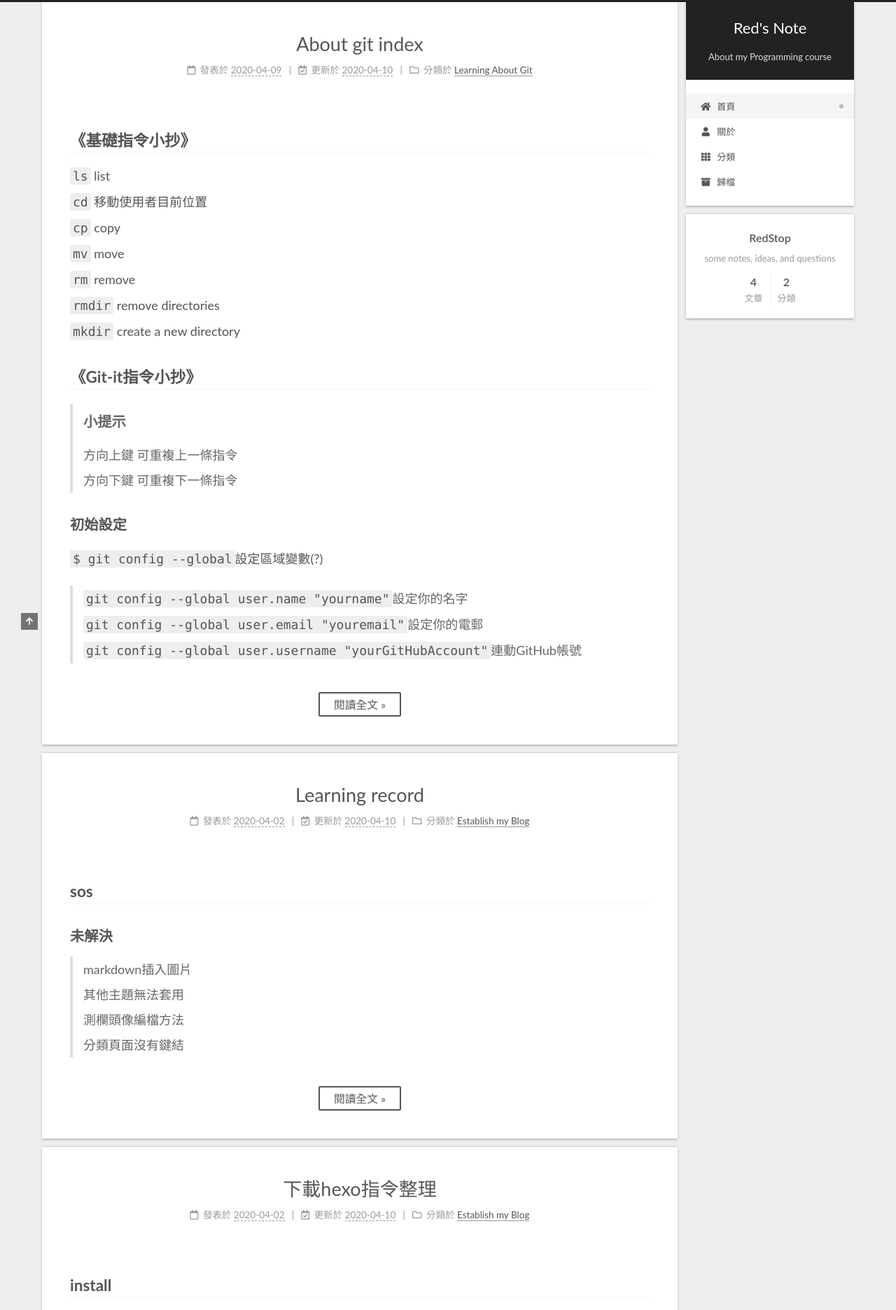
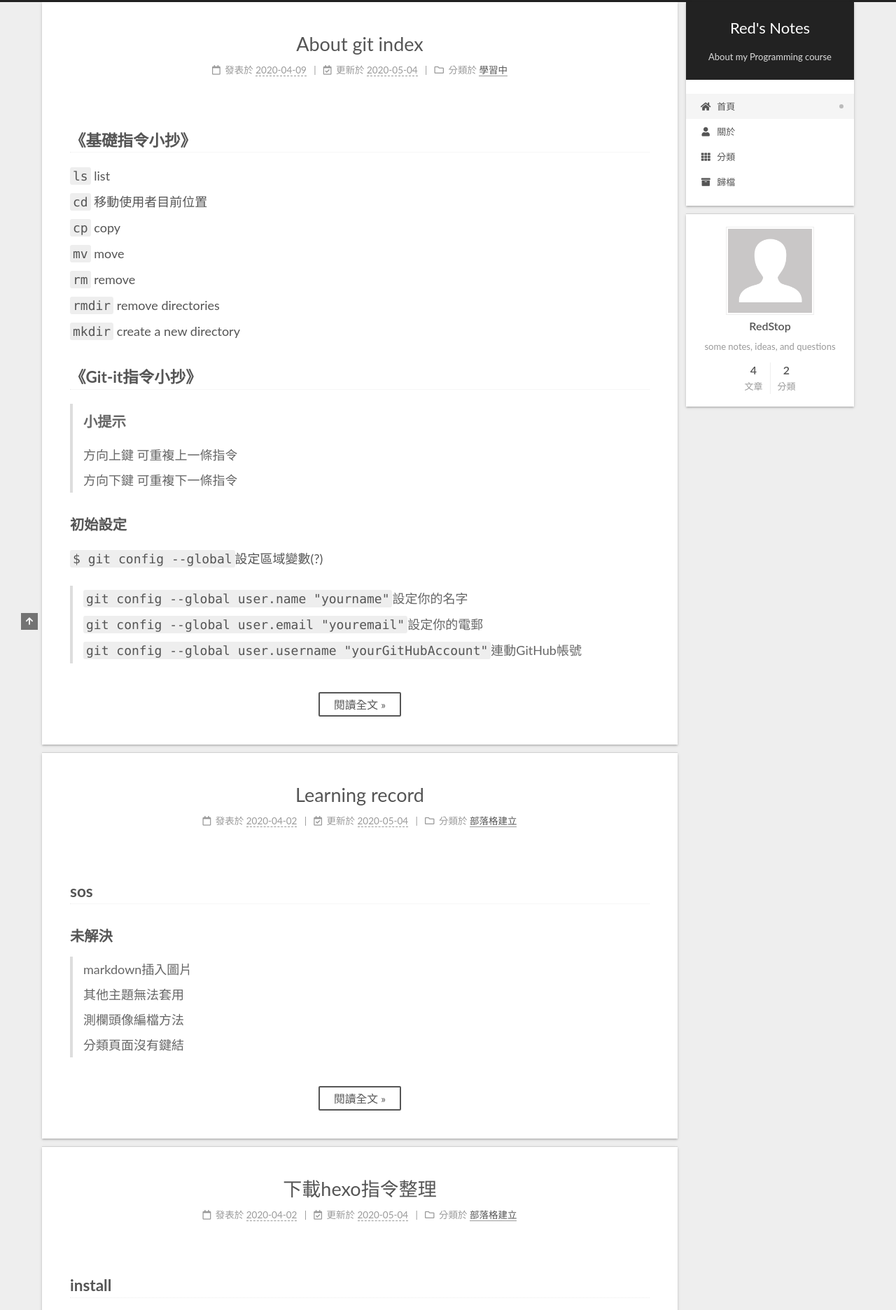
Before and after one commit to redstop07/redstop07.github.io, a plain HTML site: page index.html in a window 1280 px wide. Shown: the top 1872 px of the page at 70% size. Drawn offline with Linux system fonts and the light colour scheme.

Commit message:
Site updated: 2020-05-04 12:49:37

```diff
--- a/index.html
+++ b/index.html
@@ -22,9 +22,9 @@
 
   <meta name="description" content="some notes, ideas, and questions">
 <meta property="og:type" content="website">
-<meta property="og:title" content="Red&#39;s Note">
+<meta property="og:title" content="Red&#39;s Notes">
 <meta property="og:url" content="https://redstop07.github.io/index.html">
-<meta property="og:site_name" content="Red&#39;s Note">
+<meta property="og:site_name" content="Red&#39;s Notes">
 <meta property="og:description" content="some notes, ideas, and questions">
 <meta property="og:locale" content="zh_TW">
 <meta property="article:author" content="RedStop">
@@ -45,7 +45,7 @@
   };
 </script>
 
-  <title>Red's Note</title>
+  <title>Red's Notes</title>
 
 
 
@@ -96,7 +96,7 @@
 
     <a href="/" class="brand" rel="start">
       <span class="logo-line-before"><i></i></span>
-      <h1 class="site-title">Red's Note</h1>
+      <h1 class="site-title">Red's Notes</h1>
       <span class="logo-line-after"><i></i></span>
     </a>
       <p class="site-subtitle" itemprop="description">About my Programming course</p>
@@ -169,7 +169,7 @@
     </span>
 
     <span hidden itemprop="publisher" itemscope itemtype="http://schema.org/Organization">
-      <meta itemprop="name" content="Red's Note">
+      <meta itemprop="name" content="Red's Notes">
     </span>
       <header class="post-header">
         <h2 class="post-title" itemprop="name headline">
@@ -191,7 +191,7 @@
                   <i class="far fa-calendar-check"></i>
                 </span>
                 <span class="post-meta-item-text">更新於</span>
-                <time title="修改時間：2020-04-10 12:56:33" itemprop="dateModified" datetime="2020-04-10T12:56:33+08:00">2020-04-10</time>
+                <time title="修改時間：2020-05-04 11:21:02" itemprop="dateModified" datetime="2020-05-04T11:21:02+08:00">2020-05-04</time>
               </span>
             <span class="post-meta-item">
               <span class="post-meta-item-icon">
@@ -199,7 +199,7 @@
               </span>
               <span class="post-meta-item-text">分類於</span>
                 <span itemprop="about" itemscope itemtype="http://schema.org/Thing">
-                  <a href="/categories/Learning-About-Git/" itemprop="url" rel="index"><span itemprop="name">Learning About Git</span></a>
+                  <a href="/categories/%E5%AD%B8%E7%BF%92%E4%B8%AD/" itemprop="url" rel="index"><span itemprop="name">學習中</span></a>
                 </span>
             </span>
 
@@ -257,7 +257,7 @@
     </span>
 
     <span hidden itemprop="publisher" itemscope itemtype="http://schema.org/Organization">
-      <meta itemprop="name" content="Red's Note">
+      <meta itemprop="name" content="Red's Notes">
     </span>
       <header class="post-header">
         <h2 class="post-title" itemprop="name headline">
@@ -279,7 +279,7 @@
                   <i class="far fa-calendar-check"></i>
                 </span>
                 <span class="post-meta-item-text">更新於</span>
-                <time title="修改時間：2020-04-10 12:56:32" itemprop="dateModified" datetime="2020-04-10T12:56:32+08:00">2020-04-10</time>
+                <time title="修改時間：2020-05-04 11:19:13" itemprop="dateModified" datetime="2020-05-04T11:19:13+08:00">2020-05-04</time>
               </span>
             <span class="post-meta-item">
               <span class="post-meta-item-icon">
@@ -287,7 +287,7 @@
               </span>
               <span class="post-meta-item-text">分類於</span>
                 <span itemprop="about" itemscope itemtype="http://schema.org/Thing">
-                  <a href="/categories/Establish-my-Blog/" itemprop="url" rel="index"><span itemprop="name">Establish my Blog</span></a>
+                  <a href="/categories/%E9%83%A8%E8%90%BD%E6%A0%BC%E5%BB%BA%E7%AB%8B/" itemprop="url" rel="index"><span itemprop="name">部落格建立</span></a>
                 </span>
             </span>
 
@@ -340,7 +340,7 @@
     </span>
 
     <span hidden itemprop="publisher" itemscope itemtype="http://schema.org/Organization">
-      <meta itemprop="name" content="Red's Note">
+      <meta itemprop="name" content="Red's Notes">
     </span>
       <header class="post-header">
         <h2 class="post-title" itemprop="name headline">
@@ -362,7 +362,7 @@
                   <i class="far fa-calendar-check"></i>
                 </span>
                 <span class="post-meta-item-text">更新於</span>
-                <time title="修改時間：2020-04-10 12:56:25" itemprop="dateModified" datetime="2020-04-10T12:56:25+08:00">2020-04-10</time>
+                <time title="修改時間：2020-05-04 11:19:36" itemprop="dateModified" datetime="2020-05-04T11:19:36+08:00">2020-05-04</time>
               </span>
             <span class="post-meta-item">
               <span class="post-meta-item-icon">
@@ -370,7 +370,7 @@
               </span>
               <span class="post-meta-item-text">分類於</span>
                 <span itemprop="about" itemscope itemtype="http://schema.org/Thing">
-                  <a href="/categories/Establish-my-Blog/" itemprop="url" rel="index"><span itemprop="name">Establish my Blog</span></a>
+                  <a href="/categories/%E9%83%A8%E8%90%BD%E6%A0%BC%E5%BB%BA%E7%AB%8B/" itemprop="url" rel="index"><span itemprop="name">部落格建立</span></a>
                 </span>
             </span>
 
@@ -427,7 +427,7 @@
     </span>
 
     <span hidden itemprop="publisher" itemscope itemtype="http://schema.org/Organization">
-      <meta itemprop="name" content="Red's Note">
+      <meta itemprop="name" content="Red's Notes">
     </span>
       <header class="post-header">
         <h2 class="post-title" itemprop="name headline">
@@ -549,6 +549,8 @@
 
       <div class="site-overview-wrap sidebar-panel">
         <div class="site-author motion-element" itemprop="author" itemscope itemtype="http://schema.org/Person">
+    <img class="site-author-image" itemprop="image" alt="RedStop"
+      src="/images/avatar.gif">
   <p class="site-author-name" itemprop="name">RedStop</p>
   <div class="site-description" itemprop="description">some notes, ideas, and questions</div>
 </div>
```
Also changed, not shown: 2020/04/02/again/index.html (+12 -7 lines), 2020/04/02/hello-world/index.html (+6 -4 lines), 2020/04/02/post/index.html (+9 -7 lines), 2020/04/09/indexindex/index.html (+9 -7 lines), about/index.html (+5 -3 lines), archives/2020/04/index.html (+6 -4 lines), archives/2020/index.html (+6 -4 lines), archives/index.html (+6 -4 lines), categories/index.html (+5 -3 lines), categories/學習中/index.html (renamed from categories/establish-my-blog/index.html, +14 -32 lines), categories/部落格建立/index.html (renamed from categories/learning-about-Git/index.html, +34 -12 lines).
